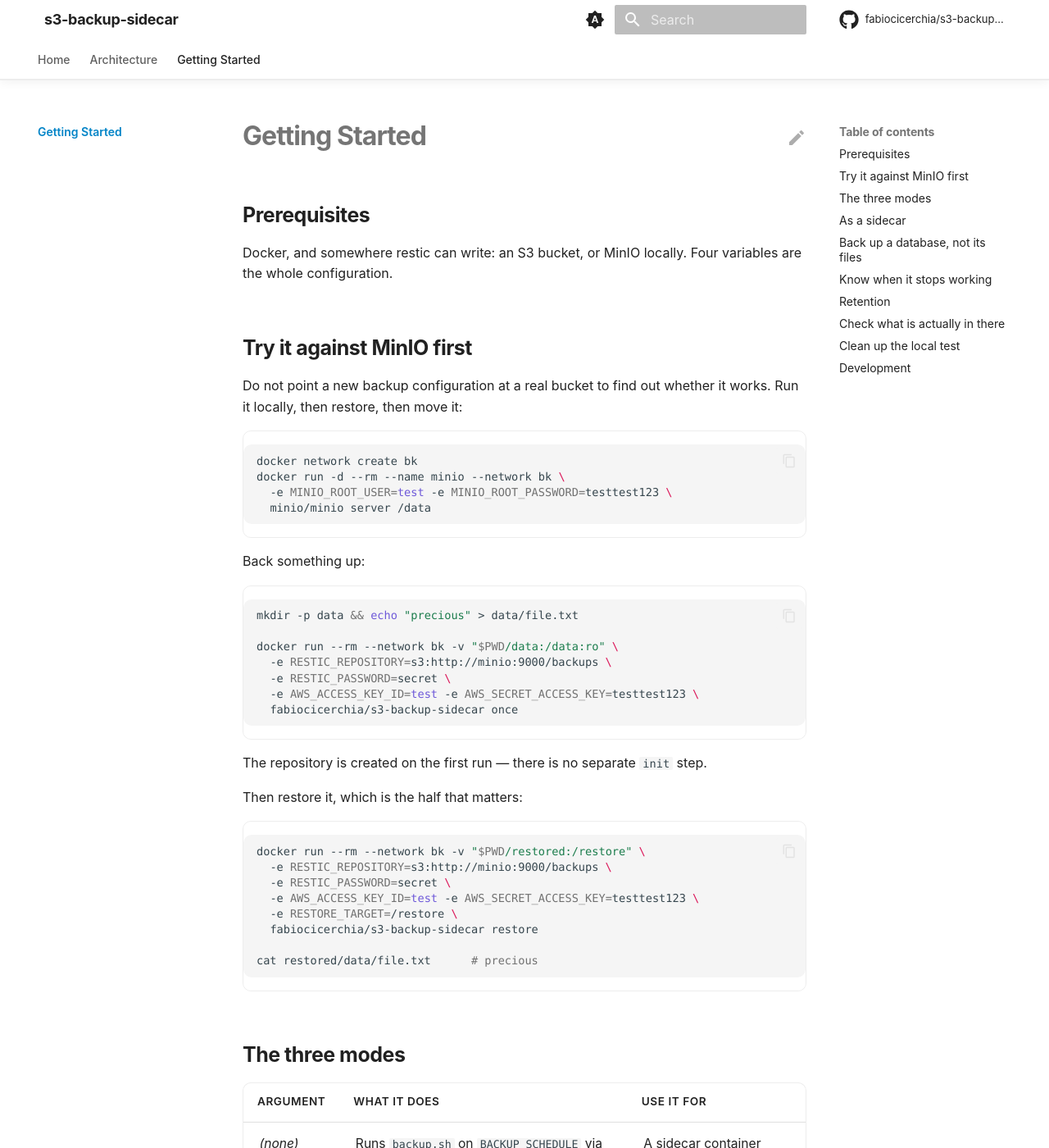
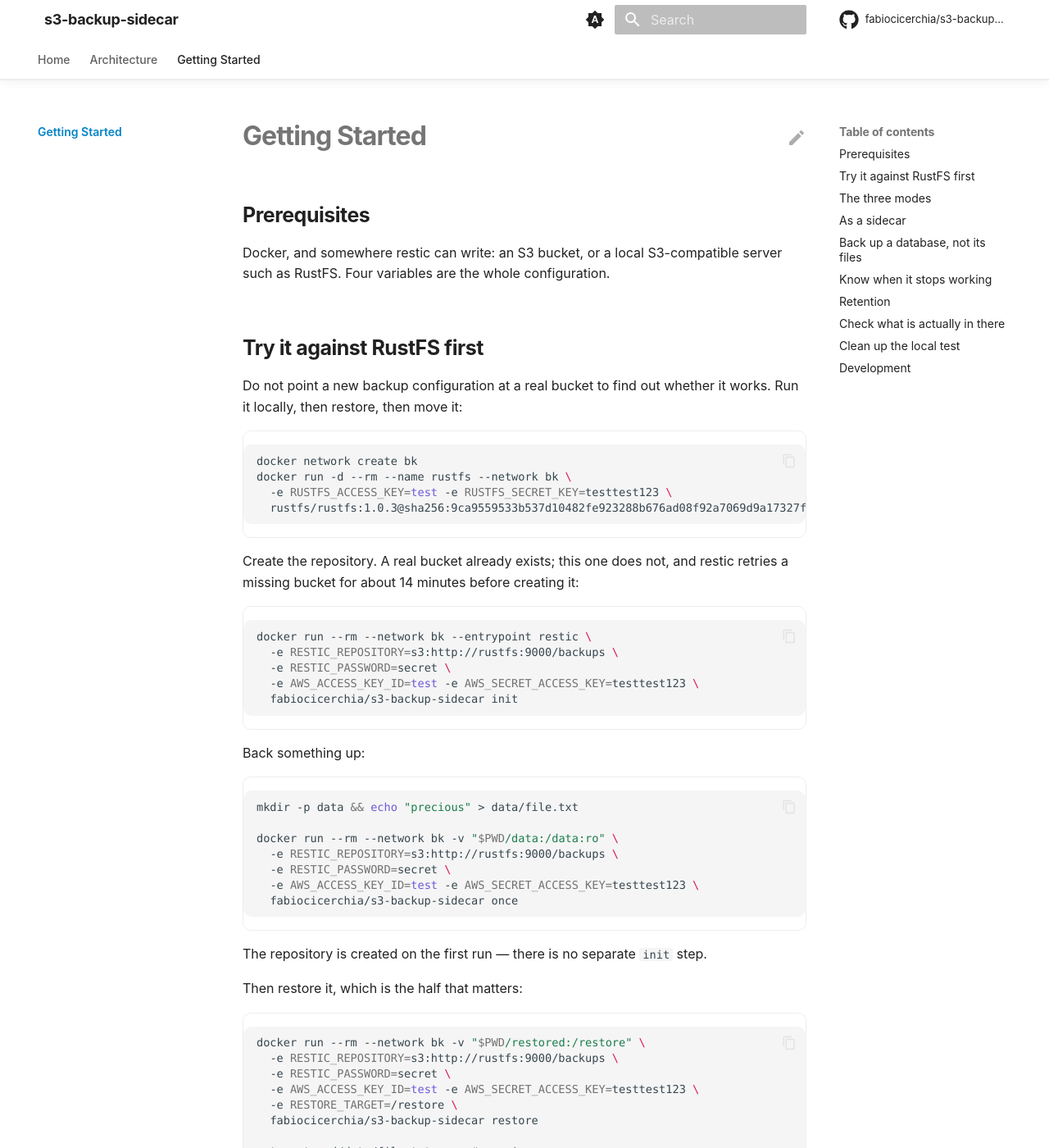
Before and after one commit to fabiocicerchia/s3-backup-sidecar, an MkDocs documentation site: the page built from docs/getting-started.md, in a window 1280 px wide and 1400 px high. Shown: the whole window at 82% size. Built offline with MkDocs 1.6.1 and Material for MkDocs 9.7.7, drawn with Linux system fonts in a browser that asks for light colours; comment, search, counter and statistics services are not loaded; some of the changed text lies outside the part shown.

Commit message:
ci: harden the release path against supply-chain tampering (#83)
* ci: harden the release path against supply-chain tampering

- proofhouse.yml: pin the gandalf source to the v0.14.0 commit and the scanner
  image to its digest; a tag and :latest can both be moved.
- dependabot: 7-day cooldown, so a freshly published malicious version is not
  proposed before registries yank it.

Co-Authored-By: Claude Opus 5.5 (1M context) <noreply@anthropic.com>
Claude-Session: https://claude.ai/code/session_013LpSN5Vz7Jd9fLkWoYMbTR

* chore(deps): bump certifi and GitPython in the docs toolchain

certifi 2026.10.19 drops the compromised emSign roots (GHSA-6q48-6c7w-9gw2);
GitPython 3.2.1 fixes CVE-2026-114145. Regenerated with pip-compile, header kept.

Co-Authored-By: Claude Opus 5.5 (1M context) <noreply@anthropic.com>
Claude-Session: https://claude.ai/code/session_013LpSN5Vz7Jd9fLkWoYMbTR

* test: run the S3 round trip against RustFS

minio/minio no longer exists on Docker Hub (or Quay), so every test run died
at docker pull. RustFS is pinned by digest and drop-in on port 9000. restic
retries a missing bucket for ~14 minutes before creating it, so the test, the
getting-started guide and the compose example now run restic init first.

Co-Authored-By: Claude Opus 5.5 (1M context) <noreply@anthropic.com>
Claude-Session: https://claude.ai/code/session_013LpSN5Vz7Jd9fLkWoYMbTR

---------

Co-authored-by: Claude Opus 5.5 (1M context) <noreply@anthropic.com>

````diff
--- a/docs/getting-started.md
+++ b/docs/getting-started.md
@@ -2,19 +2,30 @@
 
 ## Prerequisites
 
-Docker, and somewhere restic can write: an S3 bucket, or MinIO locally. Four
+Docker, and somewhere restic can write: an S3 bucket, or a local S3-compatible server such as RustFS. Four
 variables are the whole configuration.
 
-## Try it against MinIO first
+## Try it against RustFS first
 
 Do not point a new backup configuration at a real bucket to find out whether it
 works. Run it locally, then restore, then move it:
 
 ```sh
 docker network create bk
-docker run -d --rm --name minio --network bk \
-  -e MINIO_ROOT_USER=test -e MINIO_ROOT_PASSWORD=testtest123 \
-  minio/minio server /data
+docker run -d --rm --name rustfs --network bk \
+  -e RUSTFS_ACCESS_KEY=test -e RUSTFS_SECRET_KEY=testtest123 \
+  rustfs/rustfs:1.0.3@sha256:9ca9559533b537d10482fe923288b676ad08f92a7069d9a17327fbae3cab688b /data
+```
+
+Create the repository. A real bucket already exists; this one does not, and
+restic retries a missing bucket for about 14 minutes before creating it:
+
+```sh
+docker run --rm --network bk --entrypoint restic \
+  -e RESTIC_REPOSITORY=s3:http://rustfs:9000/backups \
+  -e RESTIC_PASSWORD=secret \
+  -e AWS_ACCESS_KEY_ID=test -e AWS_SECRET_ACCESS_KEY=testtest123 \
+  fabiocicerchia/s3-backup-sidecar init
 ```
 
 Back something up:
@@ -23,7 +34,7 @@ Back something up:
 mkdir -p data && echo "precious" > data/file.txt
 
 docker run --rm --network bk -v "$PWD/data:/data:ro" \
-  -e RESTIC_REPOSITORY=s3:http://minio:9000/backups \
+  -e RESTIC_REPOSITORY=s3:http://rustfs:9000/backups \
   -e RESTIC_PASSWORD=secret \
   -e AWS_ACCESS_KEY_ID=test -e AWS_SECRET_ACCESS_KEY=testtest123 \
   fabiocicerchia/s3-backup-sidecar once
@@ -35,7 +46,7 @@ Then restore it, which is the half that matters:
 
 ```sh
 docker run --rm --network bk -v "$PWD/restored:/restore" \
-  -e RESTIC_REPOSITORY=s3:http://minio:9000/backups \
+  -e RESTIC_REPOSITORY=s3:http://rustfs:9000/backups \
   -e RESTIC_PASSWORD=secret \
   -e AWS_ACCESS_KEY_ID=test -e AWS_SECRET_ACCESS_KEY=testtest123 \
   -e RESTORE_TARGET=/restore \
@@ -147,7 +158,7 @@ Worth doing on a schedule you keep to, not just after an incident.
 ## Clean up the local test
 
 ```sh
-docker rm -f minio && docker network rm bk && rm -rf data restored
+docker rm -f rustfs && docker network rm bk && rm -rf data restored
 ```
 
 ## Development
@@ -155,6 +166,6 @@ docker rm -f minio && docker network rm bk && rm -rf data restored
 ```sh
 make build     # docker build
 make lint      # hadolint + shellcheck on entrypoint.sh and backup.sh
-make test      # backup -> restore -> content verify, against MinIO
+make test      # backup -> restore -> content verify, against RustFS
 make release   # multi-arch buildx push
 ```
--- a/docs/index.html
+++ b/docs/index.html
@@ -4,7 +4,7 @@
 <meta charset="utf-8">
 <meta name="viewport" content="width=device-width, initial-scale=1">
 <title>s3-backup-sidecar — restic backup sidecar with cron built in, configured entirely by env vars.</title>
-<meta name="description" content="Mount your data volume, set four env vars, get scheduled, encrypted, deduplicated, retention-managed backups to S3 or anything restic/rclone speaks. Tested with a real backup-and-restore round-trip against MinIO.">
+<meta name="description" content="Mount your data volume, set four env vars, get scheduled, encrypted, deduplicated, retention-managed backups to S3 or anything restic/rclone speaks. Tested with a real backup-and-restore round-trip against RustFS.">
 <!-- The palette lives in the docs theme, so the splash and /docs/ cannot drift
      apart. The path is relative to the *deployed* layout: splash at /, rendered
      docs at /docs/. -->
@@ -51,7 +51,7 @@ footer{margin-top:2.2rem;color:#4d6480;font-size:.82rem}
   <p class="desc">
     Mount your data volume, set four env vars, get scheduled, encrypted, deduplicated, retention-managed backups to S3 —
     or anything restic and rclone speak. Everyone reinvents this container; this one is tested with a real backup →
-    restore → content-verify round-trip against MinIO.
+    restore → content-verify round-trip against RustFS.
   </p>
   <div class="install-label">Run</div>
   <pre><code>docker run -d \
````
Also changed, not shown: README.md (+3 -3 lines), docs/architecture.md (+1 -1 lines), docs/requirements.txt (+11 -11 lines), examples/README.md (+1 -1 lines), examples/basic/README.md (+1 -1 lines), 5 other files.
